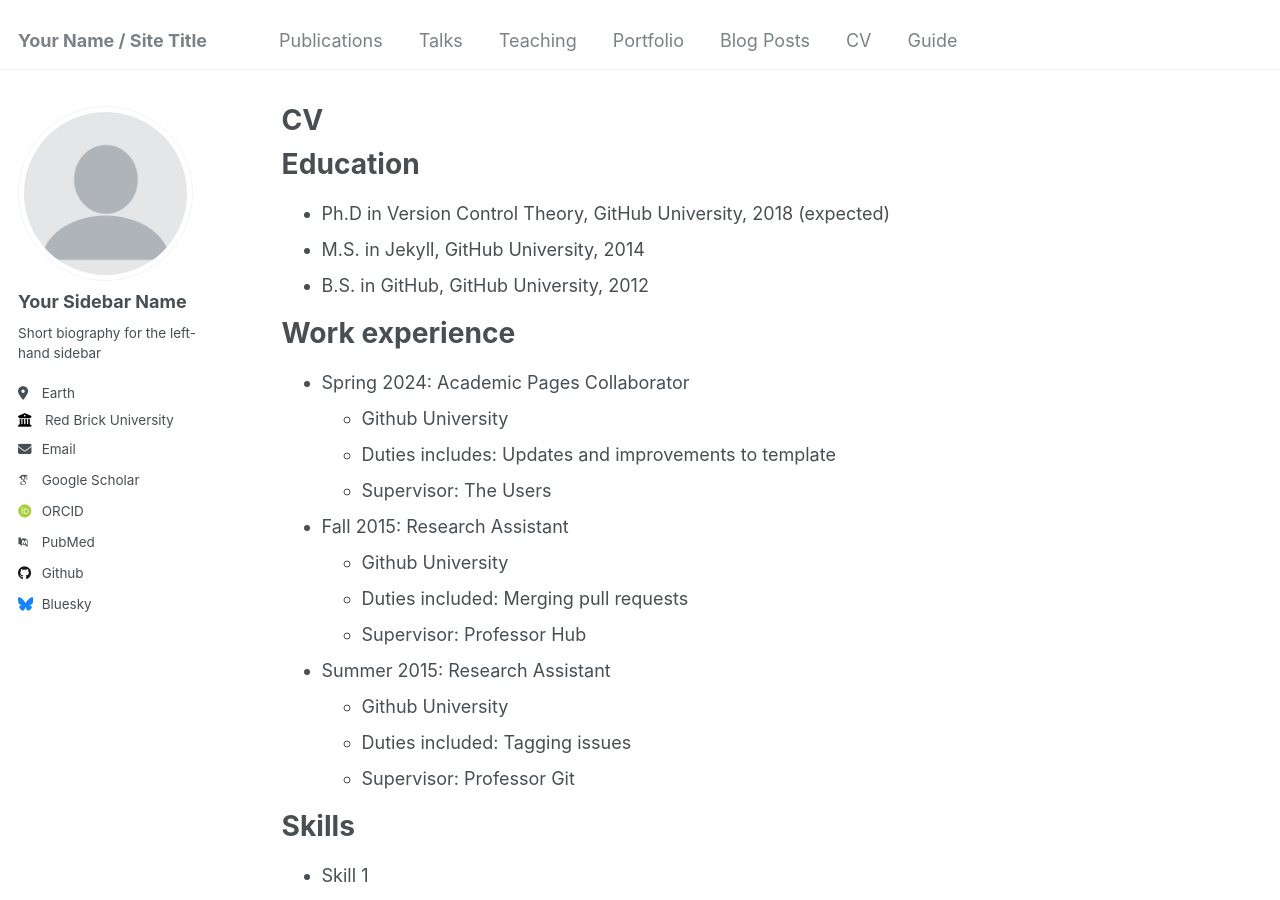
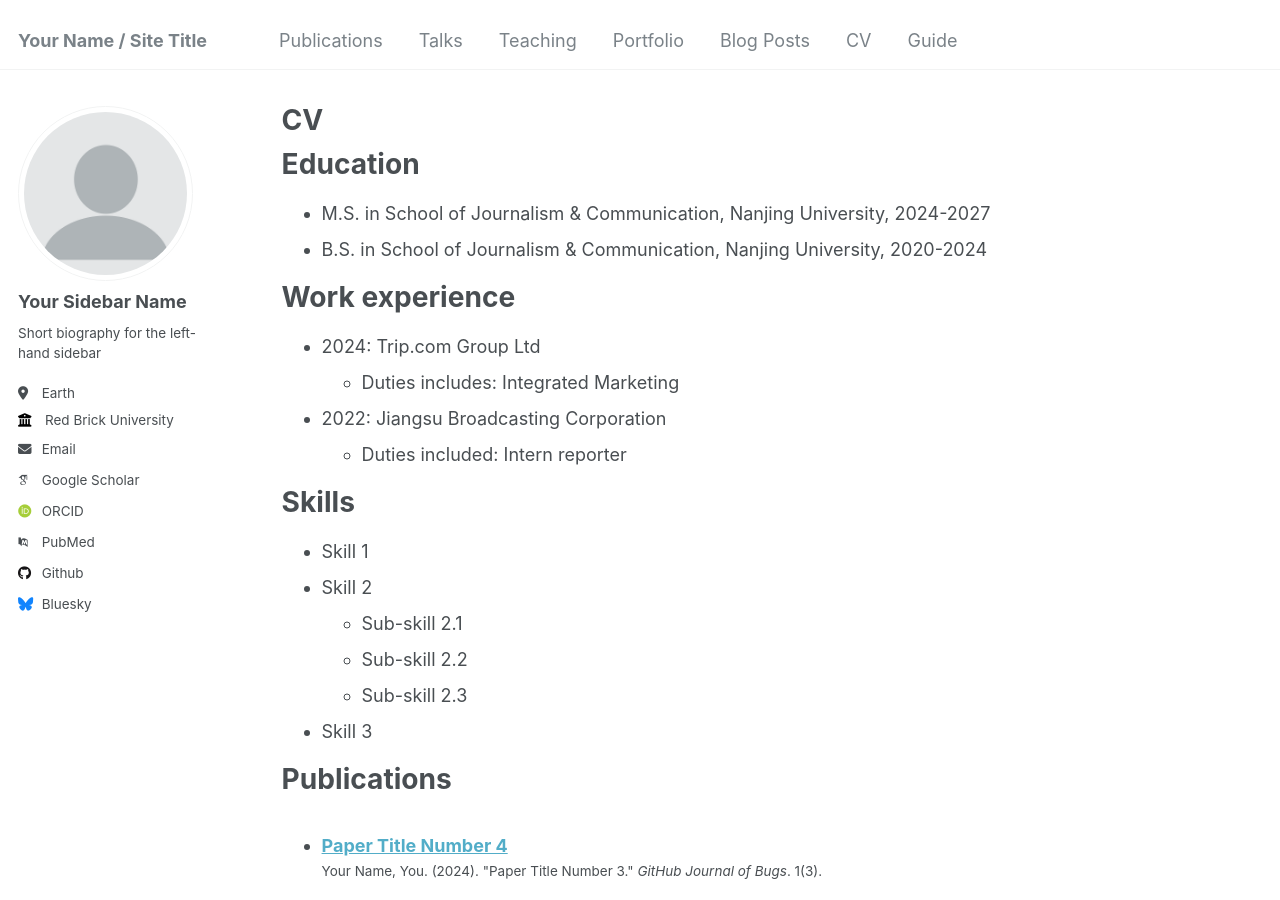
Before and after one commit to YouYou-Liang/YouYou-Liang.github.io, a Jekyll site: the page built from _pages/cv.md, in a window 1280 px wide and 900 px high. Built offline with Jekyll 4.4.1, drawn with Linux system fonts in a browser that asks for light colours; some web fonts are replaced.

Commit message:
添加工作经历

```diff
--- a/_pages/cv.md
+++ b/_pages/cv.md
@@ -11,26 +11,22 @@ redirect_from:
 
 Education
 ======
-* Ph.D in Version Control Theory, GitHub University, 2018 (expected)
-* M.S. in Jekyll, GitHub University, 2014
-* B.S. in GitHub, GitHub University, 2012
+* M.S. in School of Journalism & Communication, Nanjing University, 2024-2027
+* B.S. in School of Journalism & Communication, Nanjing University, 2020-2024
 
 Work experience
 ======
-* Spring 2024: Academic Pages Collaborator
-  * Github University
-  * Duties includes: Updates and improvements to template
-  * Supervisor: The Users
+* 2024: Trip.com Group Ltd
+  * Duties includes: Integrated Marketing
 
-* Fall 2015: Research Assistant
-  * Github University
-  * Duties included: Merging pull requests
-  * Supervisor: Professor Hub
+* 2022: Jiangsu Broadcasting Corporation
+  * Duties included: Intern reporter
 
-* Summer 2015: Research Assistant
+
+<!-- * Summer 2015: Research Assistant
   * Github University
   * Duties included: Tagging issues
-  * Supervisor: Professor Git
+  * Supervisor: Professor Git -->
 
 Skills
 ======
```
